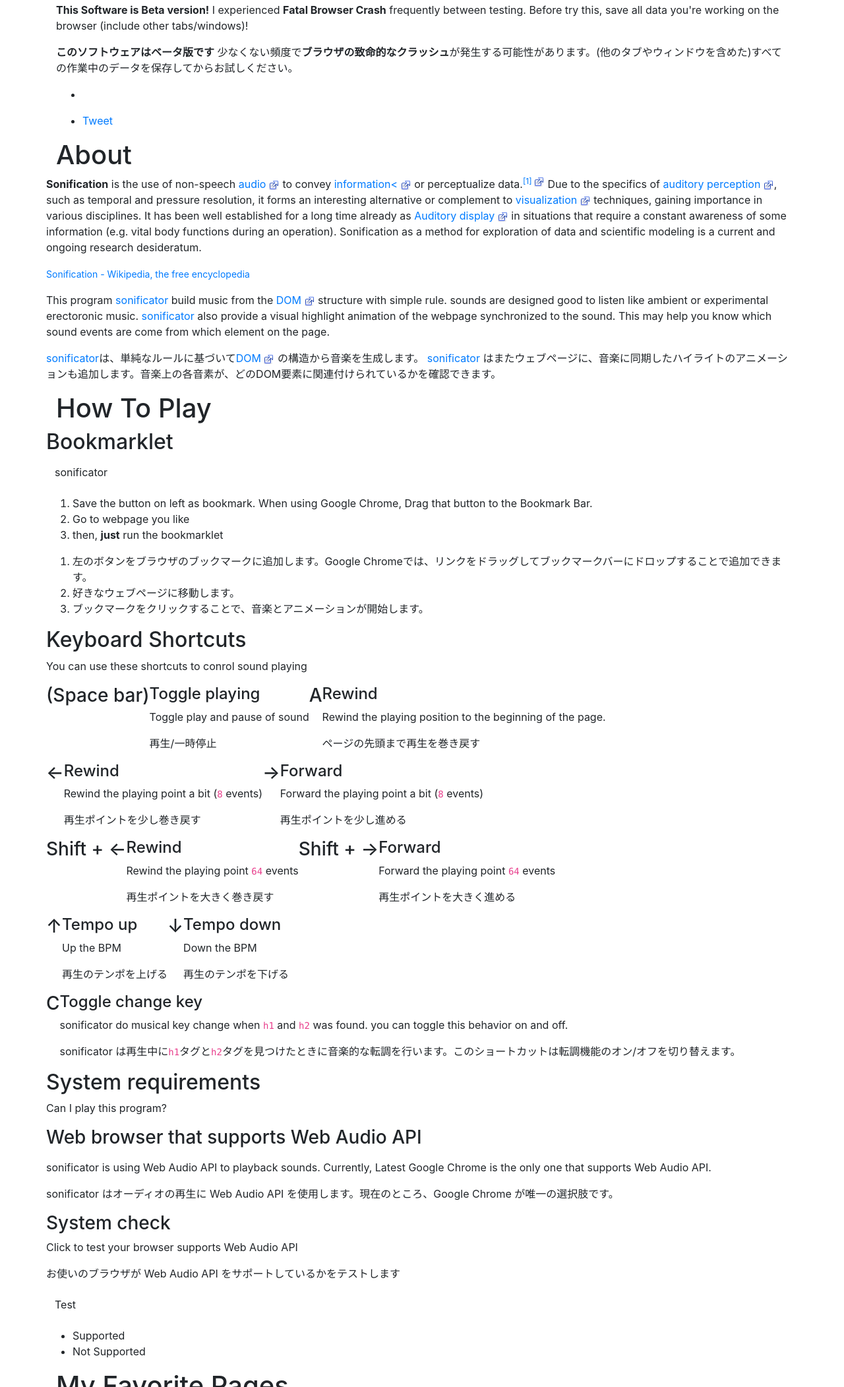
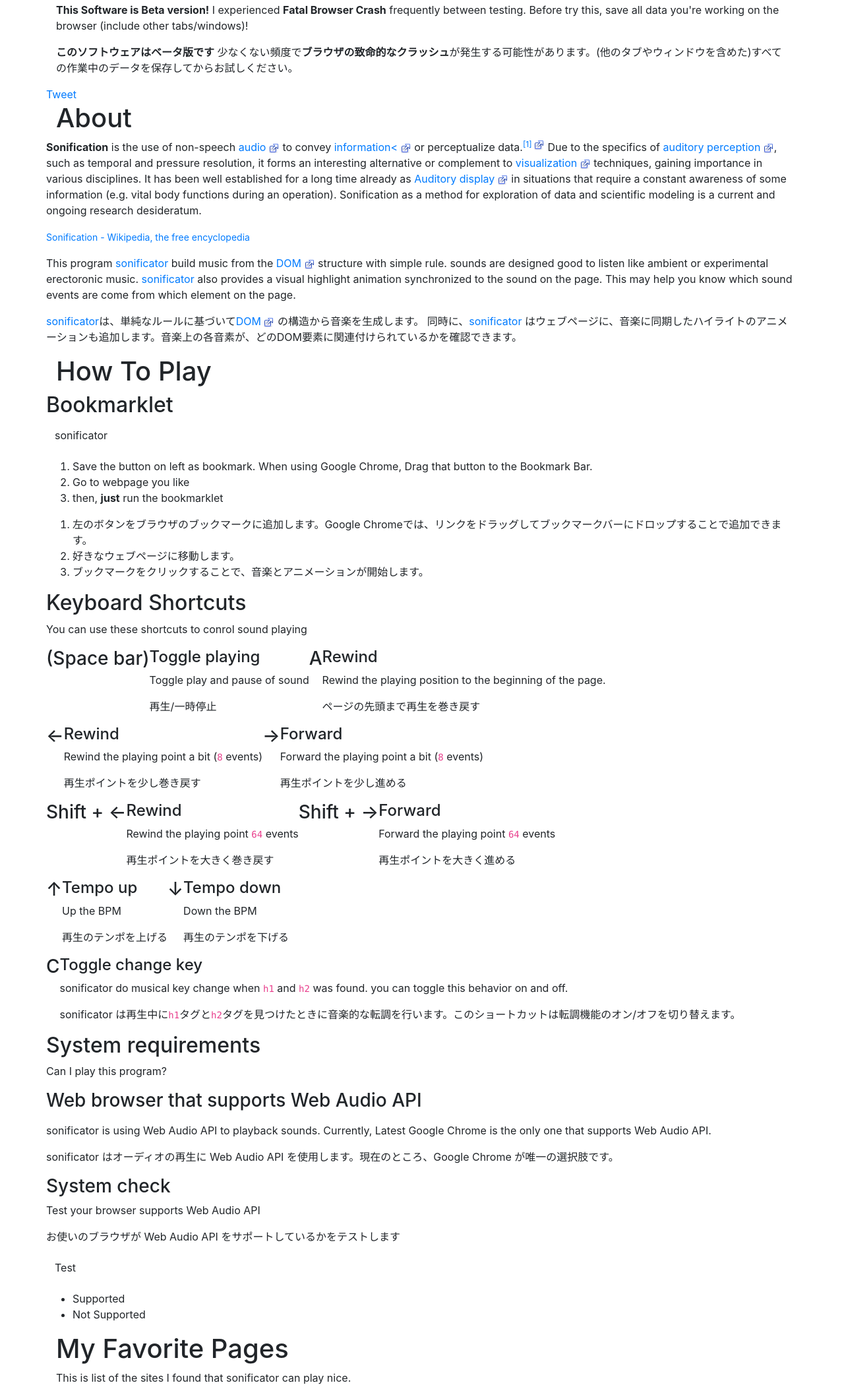
Before and after one commit to aklaswad/sonificator, a plain HTML site: page index.html in a window 1280 px wide. Shown: the part 631-2734 px from the top of the page at 66% size. Drawn offline with nearby package versions, Linux system fonts and the light colour scheme.

Commit message:
Updated some contents.

```diff
--- a/index.html
+++ b/index.html
@@ -114,10 +114,14 @@ body { margin-top: 50px; }
       少なくない頻度で<strong>ブラウザの致命的なクラッシュ</strong>が発生する可能性があります。(他のタブやウィンドウを含めた)すべての作業中のデータを保存してからお試しください。
   </div>
 
-  <ul>
-    <li><div class="fb-like" data-href="http://aklaswad.github.com/sonificator/" data-send="false" data-width="450" data-show-faces="true"></div></li>
-    <li><a href="https://twitter.com/share" class="twitter-share-button" data-count="horizontal" data-via="aklaswad">Tweet</a><script type="text/javascript" src="//platform.twitter.com/widgets.js"></script></li>
-  </ul>
+  <div class="row">
+    <div class="span6 offset10">
+      <div class="fb-like" data-href="http://aklaswad.github.com/sonificator/" data-send="false" data-width="450" data-show-faces="true"></div>
+    </div>
+    <div class="span6 offset10">
+      <a href="https://twitter.com/share" class="twitter-share-button" data-count="horizontal" data-via="aklaswad">Tweet</a><script type="text/javascript" src="//platform.twitter.com/widgets.js"></script>
+    </div>
+  </div>
 </div>
 
 
@@ -136,18 +140,16 @@ body { margin-top: 50px; }
       </blockquote>
 
       <p>This program <a href="http://aklaswad.github.com/sonificator">sonificator</a> build music from the <a href="http://en.wikipedia.org/wiki/Document_Object_Model">DOM <img src="external.png" /></a> structure with simple rule. sounds are designed good to listen like ambient or experimental erectoronic music.
-        <a href="http://aklaswad.github.com/sonificator">sonificator</a> also provide a visual highlight animation of the webpage synchronized to the sound. This may help you know which sound events are come from which element on the page.
+        <a href="http://aklaswad.github.com/sonificator">sonificator</a> also provides a visual highlight animation synchronized to the sound on the page. This may help you know which sound events are come from which element on the page.
       </p>
 
       <p><a href="http://aklaswad.github.com/sonificator">sonificator</a>は、単純なルールに基づいて<a href="http://en.wikipedia.org/wiki/Document_Object_Model">DOM <img src="external.png" /></a> の構造から音楽を生成します。
-        <a href="http://aklaswad.github.com/sonificator">sonificator</a> はまたウェブページに、音楽に同期したハイライトのアニメーションも追加します。音楽上の各音素が、どのDOM要素に関連付けられているかを確認できます。
+        同時に、<a href="http://aklaswad.github.com/sonificator">sonificator</a> はウェブページに、音楽に同期したハイライトのアニメーションも追加します。音楽上の各音素が、どのDOM要素に関連付けられているかを確認できます。
       </p>
-
 
     </div>
   </div>
 </section>
-
 
 <section id="how-to-play">
   <div class="page-header">
@@ -285,7 +287,7 @@ body { margin-top: 50px; }
 
     <div class="span8">
       <h3>System check</h3>
-      <p>Click to test your browser supports Web Audio API<p>
+      <p>Test your browser supports Web Audio API<p>
       <p>お使いのブラウザが Web Audio API をサポートしているかをテストします<p>
       <p><span class="btn primary test-api-support">Test</span></p>
       <p><ul><li><span class="label api-ok">Supported</span></li><li><span class="label api-ng">Not Supported</span></li></p>
```
